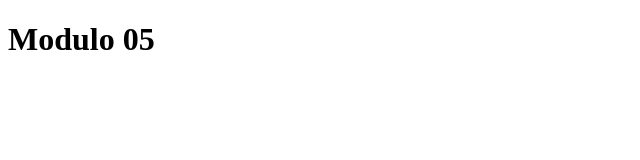
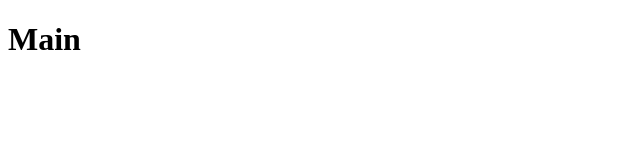
Before and after one commit to vinifraga/gostack8, a React (Create React App) app in the folder react/modulo05/: page / in a window 1280 px wide. Shown: the top 160 px of the page, without its empty margins (0-640 px from the left). Built offline with nearby package versions, Linux system fonts and the light colour scheme.

Commit message:
Roteamento no React, ESLint ajustes

```diff
--- a/react/modulo05/package.json
+++ b/react/modulo05/package.json
@@ -5,6 +5,7 @@
   "dependencies": {
     "react": "^16.10.1",
     "react-dom": "^16.10.1",
+    "react-router-dom": "^5.1.2",
     "react-scripts": "3.1.2"
   },
   "scripts": {
--- a/react/modulo05/src/App.js
+++ b/react/modulo05/src/App.js
@@ -1,11 +1,9 @@
-import React from "react";
+import React from 'react';
+
+import Routes from './routes';
 
 function App() {
-  return (
-    <div className="App">
-      <h1>Modulo 05</h1>
-    </div>
-  );
+  return <Routes />;
 }
 
 export default App;
--- /dev/null
+++ b/react/modulo05/src/pages/Main/index.js
@@ -0,0 +1,7 @@
+import React from 'react';
+
+// import { Container } from './styles';
+
+export default function Main() {
+  return <h1>Main</h1>;
+}
--- /dev/null
+++ b/react/modulo05/src/pages/Repository/index.js
@@ -0,0 +1,7 @@
+import React from 'react';
+
+// import { Container } from './styles';
+
+export default function Repository() {
+  return <h1>Repository</h1>;
+}
--- /dev/null
+++ b/react/modulo05/src/routes.js
@@ -0,0 +1,16 @@
+import React from 'react';
+import { BrowserRouter, Switch, Route } from 'react-router-dom';
+
+import Main from './pages/Main';
+import Repository from './pages/Repository';
+
+export default function Routes() {
+  return (
+    <BrowserRouter>
+      <Switch>
+        <Route path="/" exact component={Main} />
+        <Route path="/repository" component={Repository} />
+      </Switch>
+    </BrowserRouter>
+  );
+}
```
Also changed, not shown: react/modulo05/src/index.js (+4 -4 lines), react/modulo05/.eslintrc.js, 1 other file (tests, documents, lock files or other folders).
